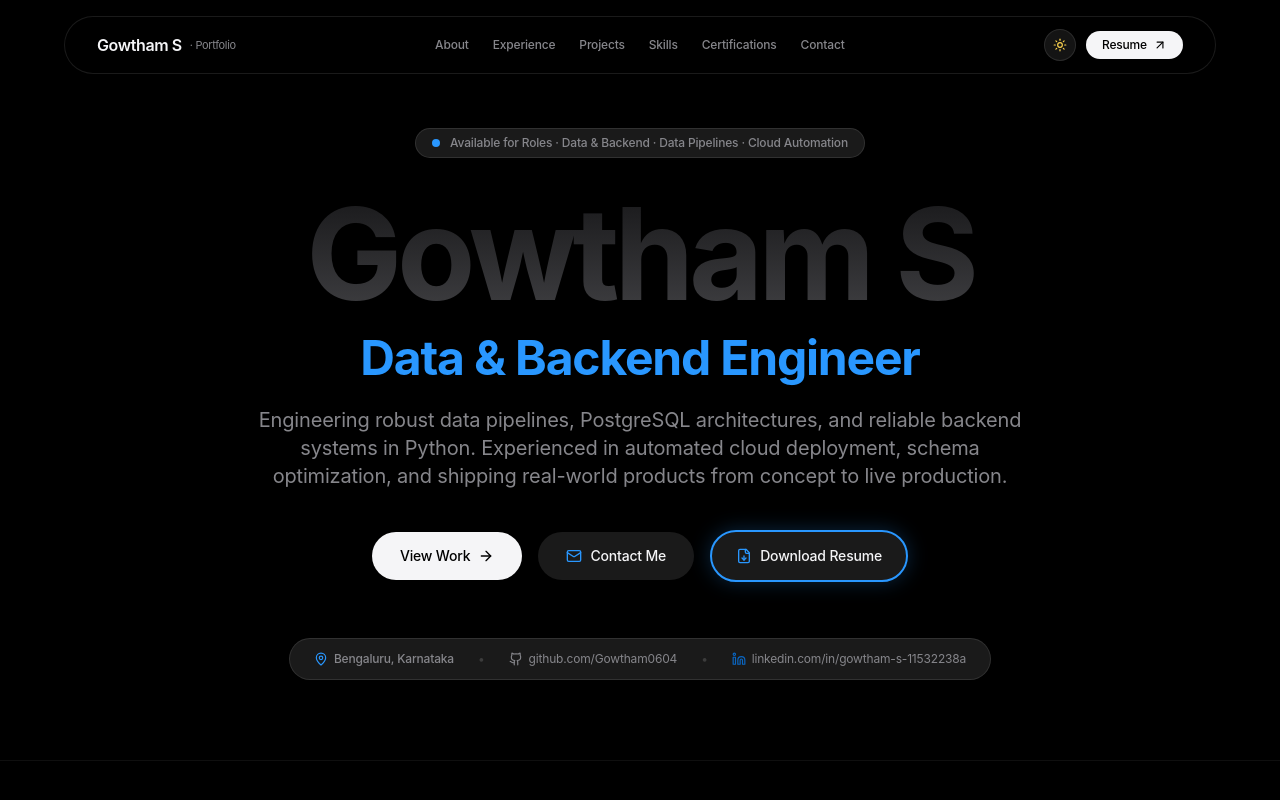
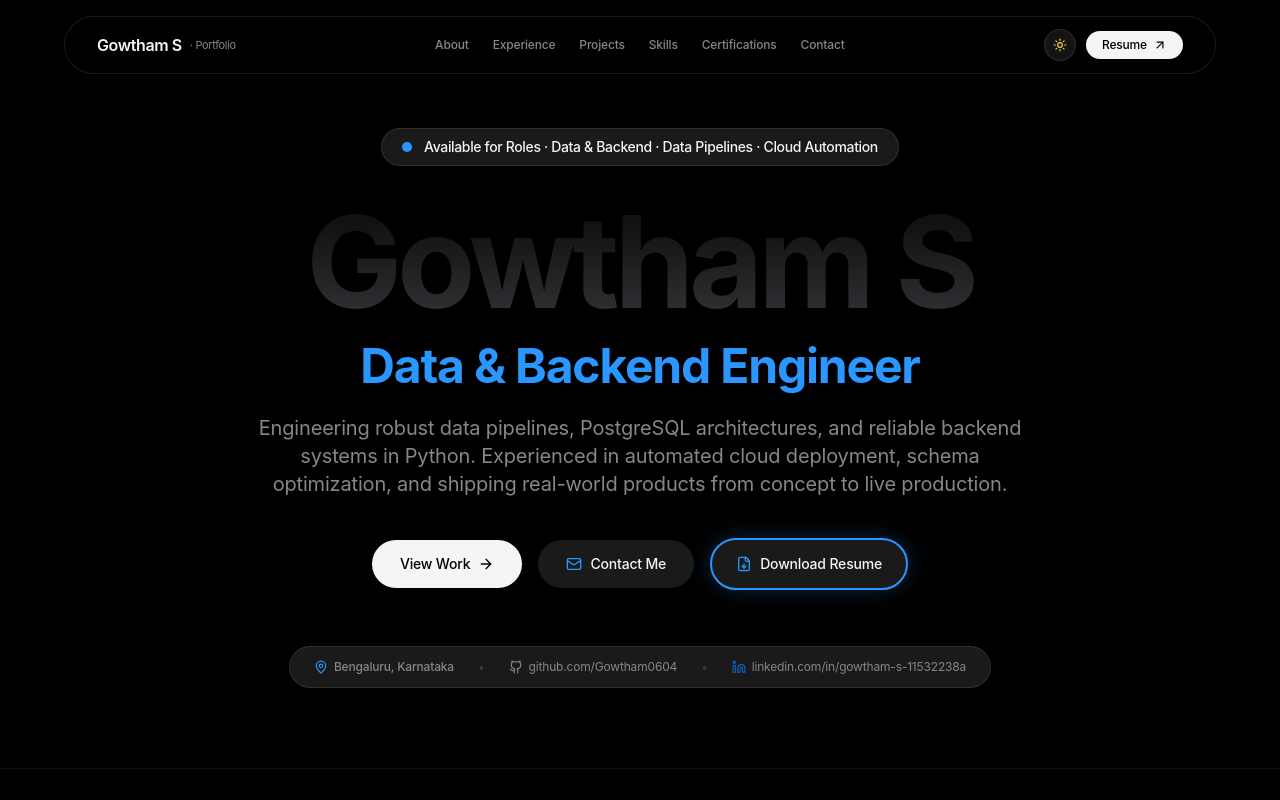
Before and after one commit to Gowtham0604/Gowtham-portfolio, a Next.js app: page / in a window 1280 px wide. Shown: the top 800 px of the page. Built offline with nearby package versions, Linux system fonts and the light colour scheme.

Commit message:
Brighten name typography gradient and increase pill badge font size

```diff
--- a/src/app/globals.css
+++ b/src/app/globals.css
@@ -64,13 +64,13 @@
 
 /* Typography Gradients */
 .text-gradient-titanium {
-  background: linear-gradient(180deg, #ffffff 15%, #9e9ea4 100%);
+  background: linear-gradient(180deg, #ffffff 30%, #c4c4ca 100%);
   -webkit-background-clip: text;
   -webkit-text-fill-color: transparent;
 }
 
 :not(.dark) .text-gradient-titanium {
-  background: linear-gradient(180deg, #1d1d1f 20%, #434346 100%);
+  background: linear-gradient(180deg, #111113 25%, #38383c 100%);
   -webkit-background-clip: text;
   -webkit-text-fill-color: transparent;
 }
--- a/src/components/Hero.tsx
+++ b/src/components/Hero.tsx
@@ -26,13 +26,13 @@ export function Hero() {
           initial={{ opacity: 0, y: -10 }}
           animate={{ opacity: 1, y: 0 }}
           transition={{ duration: 0.5 }}
-          className="bg-black/5 dark:bg-white/10 border border-black/10 dark:border-white/10 inline-flex items-center gap-2.5 px-4 py-1.5 rounded-full text-xs font-medium text-[#86868b] mb-8 shadow-sm"
+          className="bg-black/5 dark:bg-white/10 border border-black/10 dark:border-white/10 inline-flex items-center gap-3 px-5 py-2 rounded-full mb-8 shadow-sm"
         >
-          <span className="relative flex h-2 w-2">
+          <span className="relative flex h-2.5 w-2.5">
             <span className="animate-ping absolute inline-flex h-full w-full rounded-full bg-[#2997ff] opacity-75"></span>
-            <span className="relative inline-flex rounded-full h-2 w-2 bg-[#2997ff]"></span>
+            <span className="relative inline-flex rounded-full h-2.5 w-2.5 bg-[#2997ff]"></span>
           </span>
-          <span className="text-foreground/90 font-medium">
+          <span className="text-foreground/95 dark:text-white/95 font-medium text-[13px] sm:text-sm tracking-tight">
             Available for Roles &middot; Data &amp; Backend &middot; Data Pipelines &middot; Cloud Automation
           </span>
         </motion.div>
```
